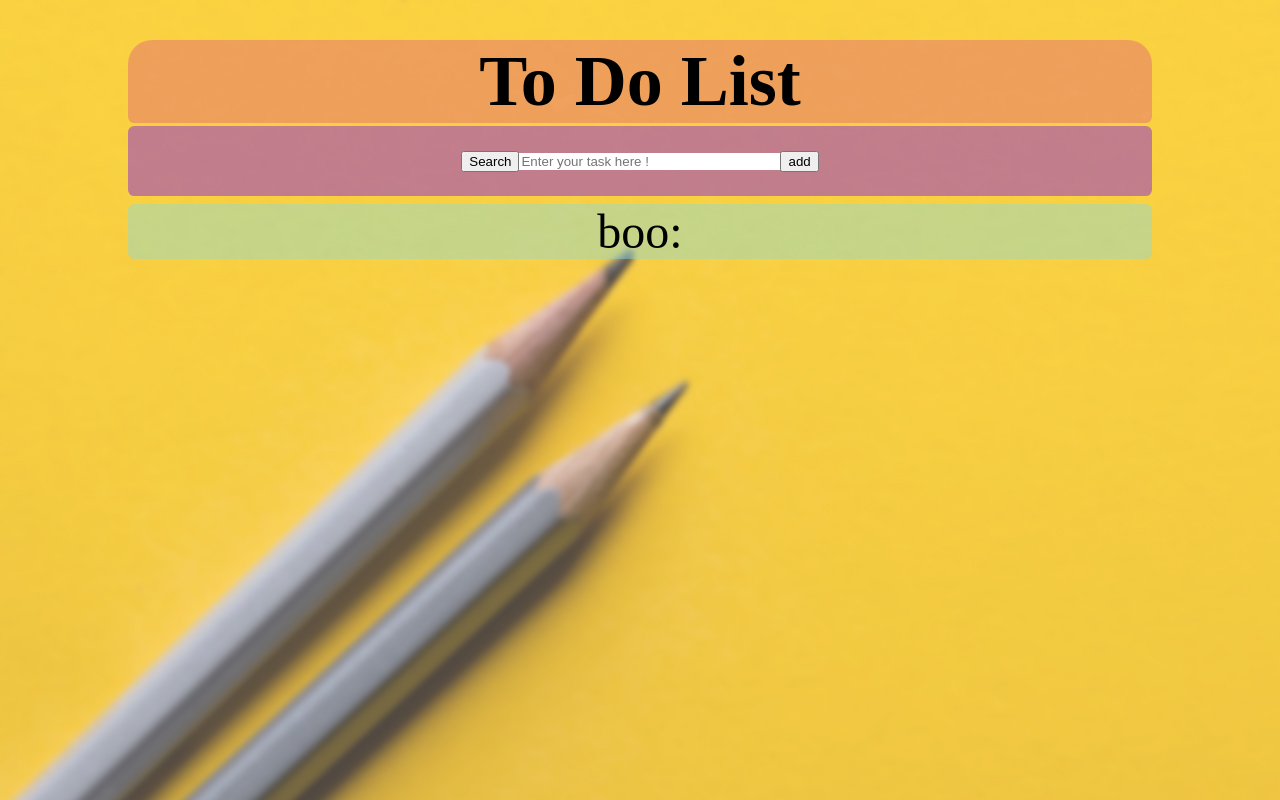
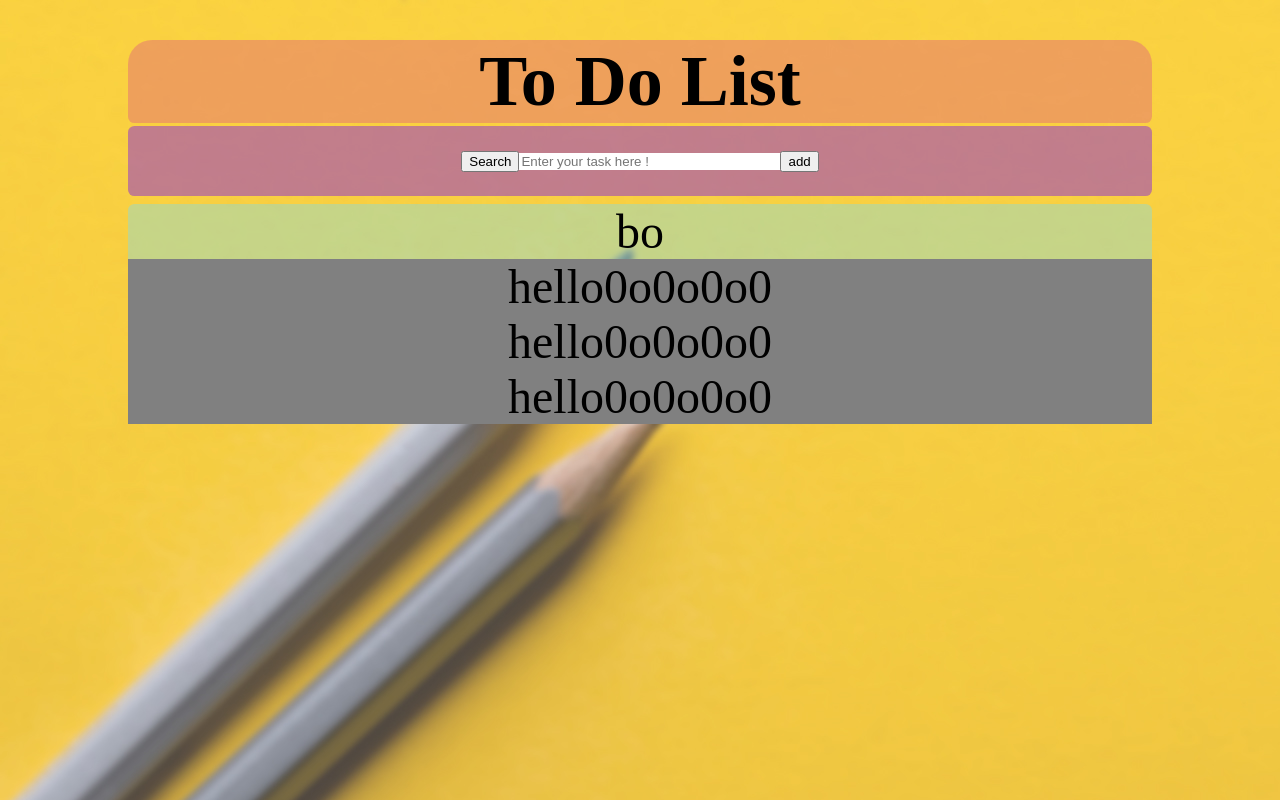
Before and after one commit to ShahSean/React-ToDoList, a React (Create React App) app: page / in a window 1280 px wide. Built offline with nearby package versions, Linux system fonts and the light colour scheme.

Commit message:
Finaaly got into ToDoItem !!!

```diff
--- a/src/Components/ToDoContainer.jsx
+++ b/src/Components/ToDoContainer.jsx
@@ -3,18 +3,21 @@ import ToDoItem from "./ToDoItem.jsx"
 import "./ToDoContainer.css"
 
 export default function ToDoContainer(props) {
-    const addTaskHandler = () =>{
-        props.toDo.map((toDo) =>
-            <ToDoItem toDo={toDo} ></ToDoItem>
-        )
-    }
+
     return (
         <div id="to-do-container">
-           boo:
+           bo
            <div>
-               {addTaskHandler()}
+               {addTaskHandler(props)}
            </div>
         </div>
     )
 
 }
+
+const addTaskHandler = (props) =>{
+   return  props.toDo.map((toDo) =>
+        <ToDoItem toDo={toDo} />
+    )
+
+}
--- a/src/Components/ToDoItem.jsx
+++ b/src/Components/ToDoItem.jsx
@@ -4,8 +4,9 @@ import "./ToDoItem.css"
 export default function ToDoItem(props) {
     return (
         <div className="toDoItem">
+            {console.log("I'm finally here !!")}
             {/* <label>heloo :{props.toDo.text}</label> */}
-          hello
+          hello0o0o0o0
         </div>
     )
 }
```
